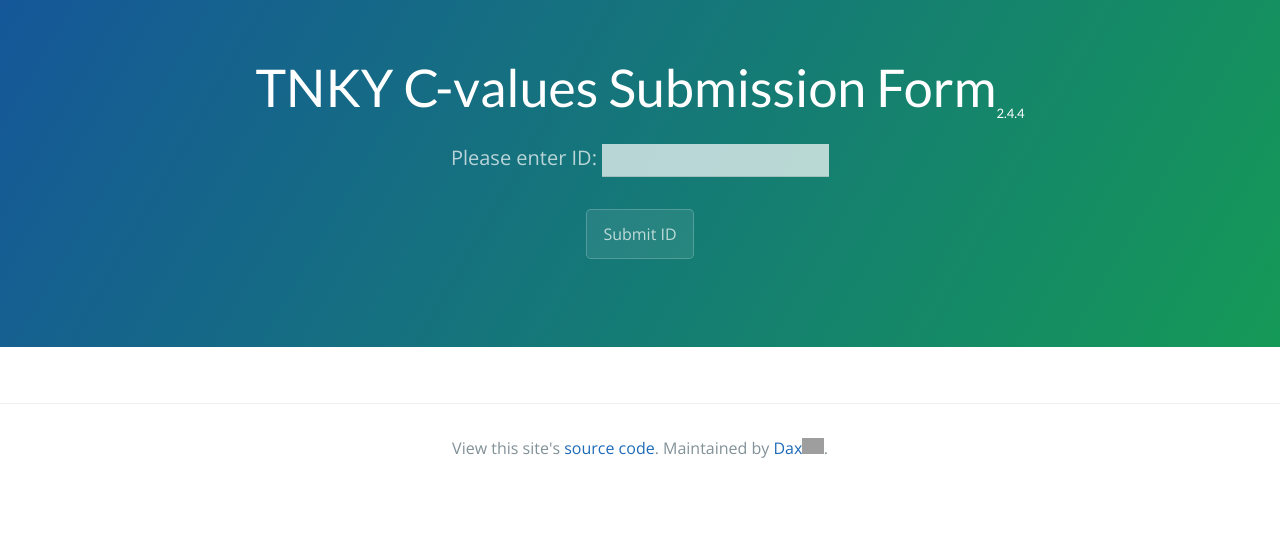
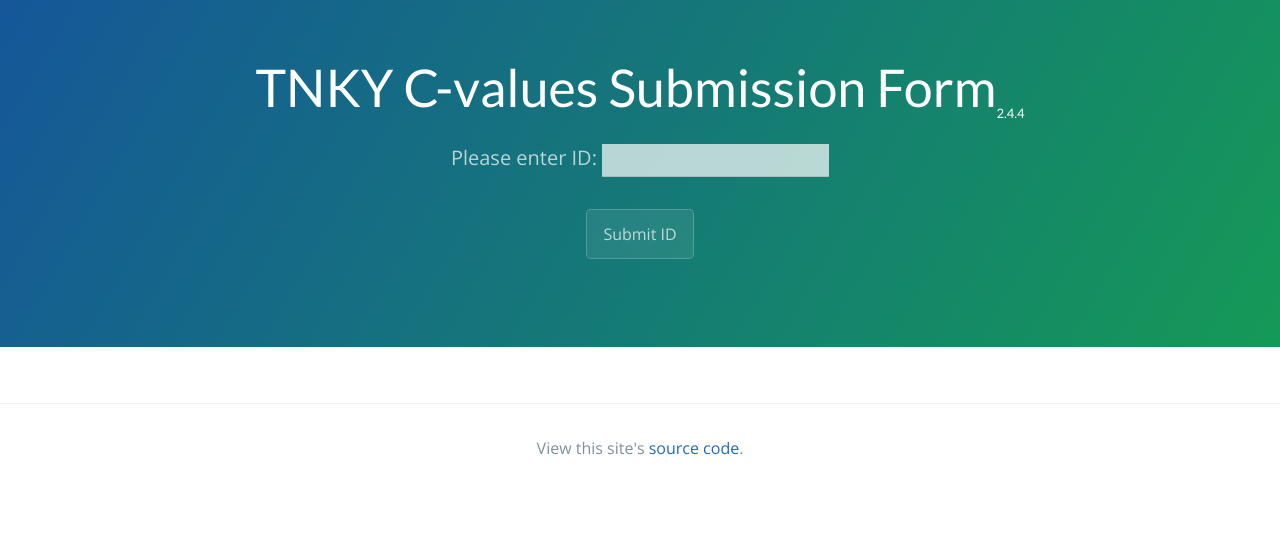
Before and after one commit to dakilaledesma/tnkycval, a Flask app: page / in a window 1280 px wide. Shown: the top 545 px of the page. Run offline with Flask 2, Linux system fonts and the light colour scheme; some libraries are stand-ins or nearby versions; grey boxes are pictures that could not be loaded.

Commit message:
Update link to GH, remove profile link

```diff
--- a/templates/index.html
+++ b/templates/index.html
@@ -241,9 +241,7 @@
 
 <footer class="site-footer">
     <span class="site-footer-credits">View this site's <a target="_blank"
-                                                          href="https://github.com/bgq527/shaw-cval-form-flask">source code</a>. Maintained by <a
-            target="_blank" href="https://github.com/bgq527">Dax</a><img class="text_scale"
-                                                                         src="https://emojipedia-us.s3.dualstack.us-west-1.amazonaws.com/thumbs/160/apple/237/robot-face_1f916.png">.</span>
+                                                          href="https://github.com/dakilaledesma/shaw-cval-form-flask">source code</a>.</span>
 </footer>
 <br>
 
```
